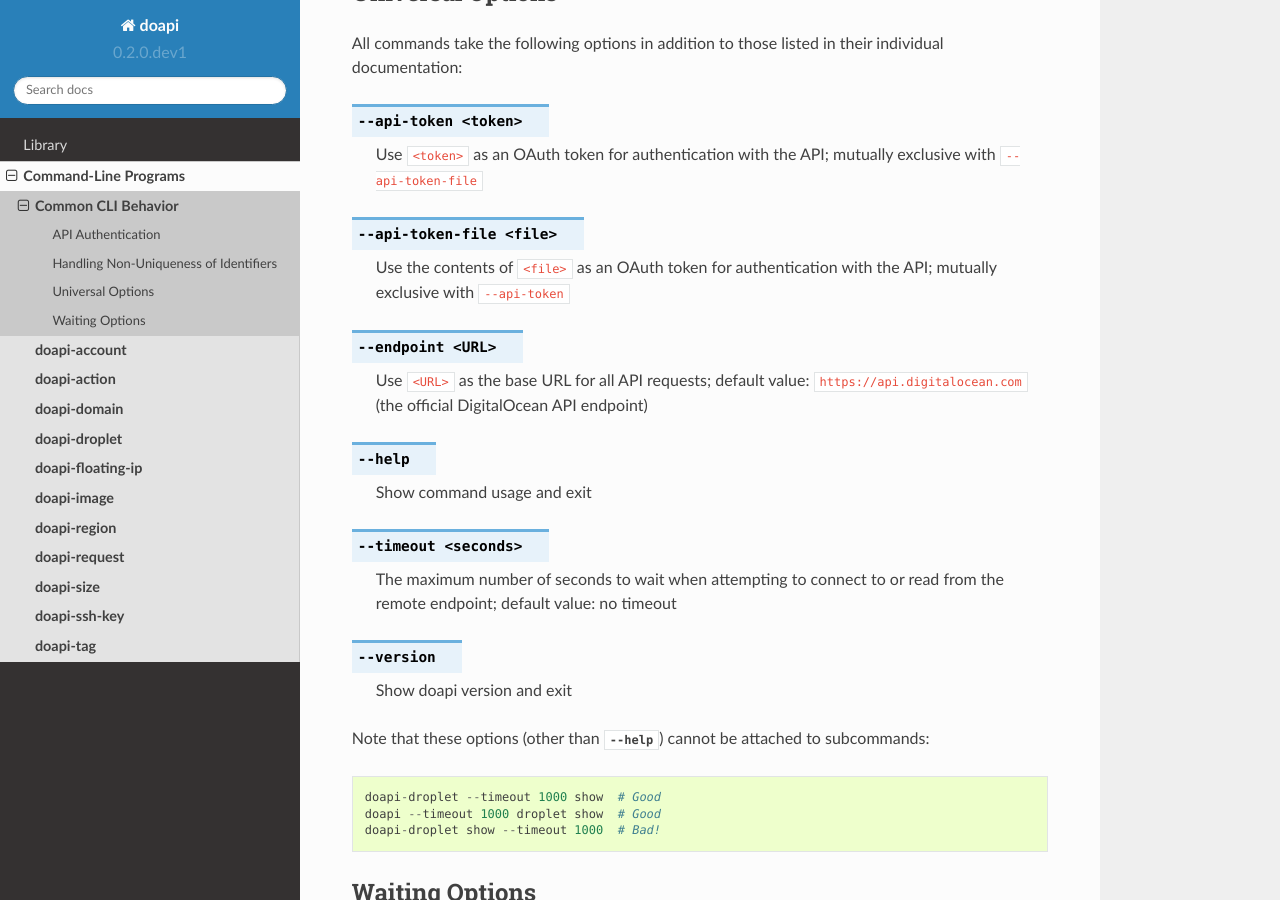
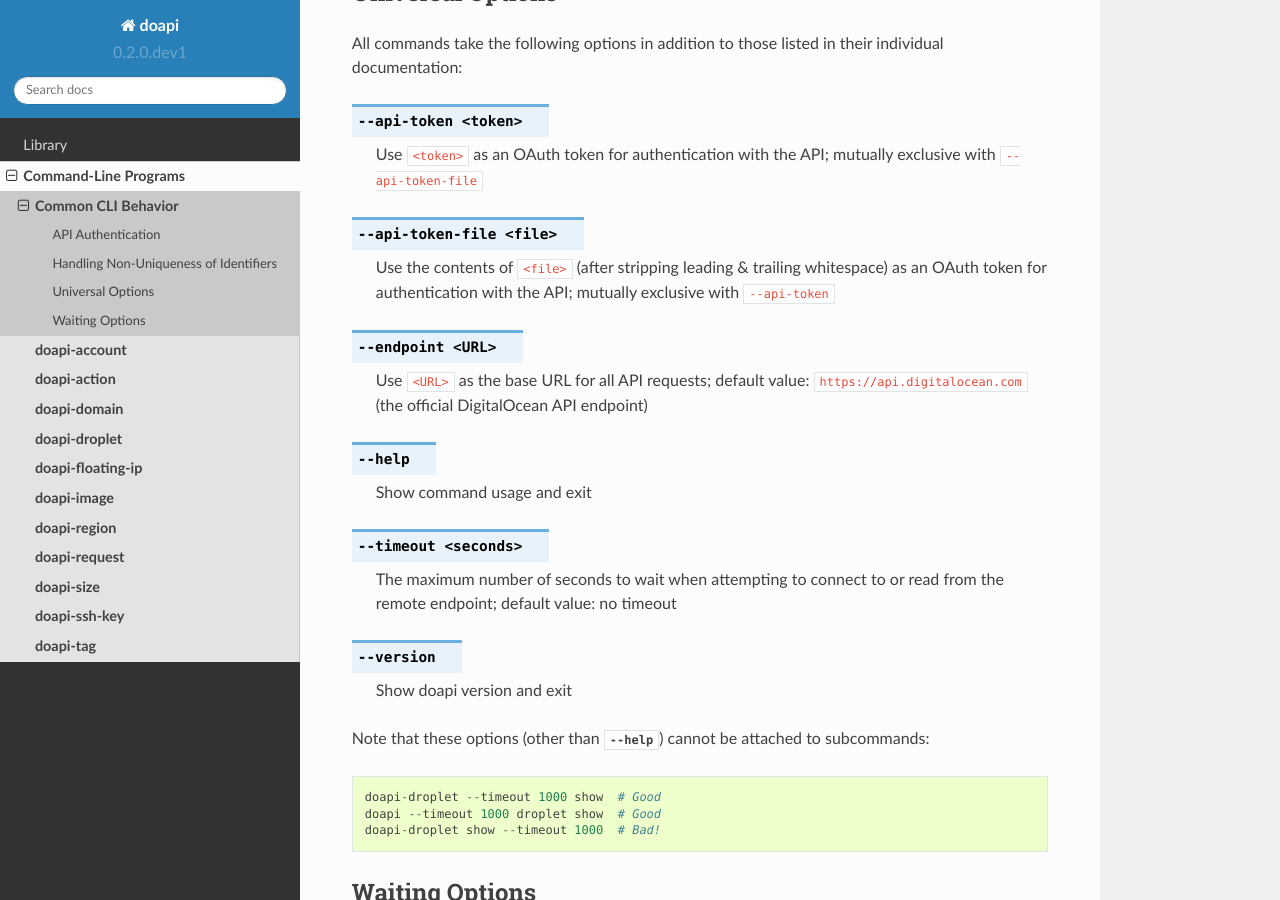
Before and after one commit to jwodder/doapi, a Sphinx documentation site: the page built from docs/cli/common.rst, in a window 1280 px wide and 900 px high, scrolled down 1417 px. Built offline with Sphinx 7.4.7 and the Read the Docs theme 2.0.0, drawn with Linux system fonts in a browser that asks for light colours.

Commit message:
Fix a copy-and-paste error

```diff
--- a/docs/cli/common.rst
+++ b/docs/cli/common.rst
@@ -91,8 +91,9 @@ individual documentation:
 
 .. option:: --api-token-file <file>
 
-    Use the contents of ``<file>`` as an OAuth token for authentication with
-    the API; mutually exclusive with ``--api-token``
+    Use the contents of ``<file>`` (after stripping leading & trailing
+    whitespace) as an OAuth token for authentication with the API; mutually
+    exclusive with ``--api-token``
 
 .. option:: --endpoint <URL>
 
```
Also changed, not shown: 1 other file.
